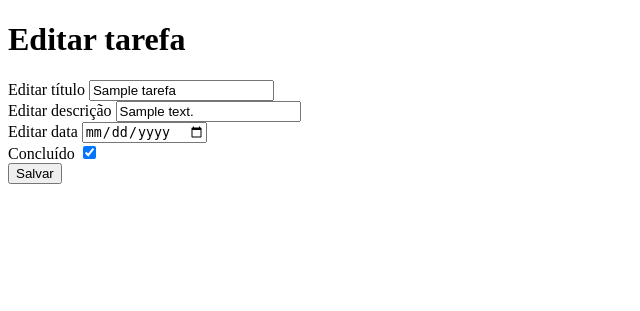
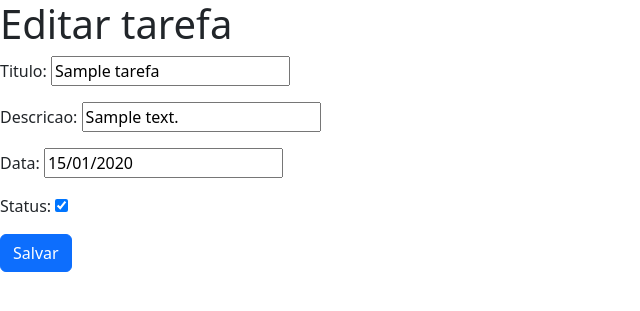
Before and after one commit to Beatriz09-hub/Controle-de-tarefas, a Django app: page /editar/1/ in a window 1280 px wide. Shown: the top 311 px of the page, without its empty margins (0-640 px from the left). Run offline with Django 5.2, Linux system fonts and the light colour scheme; tables that the repository leaves empty hold one stand-in row (values such as "Sample post").

Commit message:
Finalizando o Sistema

```diff
--- a/Templates/app_ControleDeTarefas/ControleDeTarefas.html
+++ b/Templates/app_ControleDeTarefas/ControleDeTarefas.html
@@ -18,10 +18,13 @@
         <p class="text-center">Gerencie suas tarefas!!</p>
 
         <table class="table mt-5 d-flex justify-content-center">
+
+            <div class="position-absolute top-0 end-0 m-3">
             <form method="POST" action="{% url 'logout' %}">
                 {% csrf_token %}
                 <button class="btn btn-danger">Sair</button>
             </form>
+        </div>
 
             <tr>
                 <th scope="col">#</th>
--- a/Templates/app_ControleDeTarefas/editar.html
+++ b/Templates/app_ControleDeTarefas/editar.html
@@ -6,7 +6,7 @@
         <title></title>
         <meta name="description" content="">
         <meta name="viewport" content="width=device-width, initial-scale=1">
-        <link rel="stylesheet" href="">
+        <link href="https://cdn.jsdelivr.net/npm/bootstrap@5.3.8/dist/css/bootstrap.min.css" rel="stylesheet" integrity="sha384-sRIl4kxILFvY47J16cr9ZwB07vP4J8+LH7qKQnuqkuIAvNWLzeN8tE5YBujZqJLB" crossorigin="anonymous">
     </head>
     <body>
 
@@ -16,22 +16,8 @@
 
         {% csrf_token %}
 
-        <div class="mb-3">
-            <label for="titulo" class="form-label"> Editar título</label>
-            <input type="text" class="form-control" id="titulo" value="{{ tarefa.titulo }}" name="titulo" placeholder="Digite o título da tarefa">
-        </div>
-        <div class="mb-3">
-            <label for="descricao" class="form-label"> Editar descrição</label>
-            <input type="text" class="form-control" id="descricao" value="{{ tarefa.descricao }}" name="descricao" placeholder="Digite a descrição da tarefa">
-        </div>
-        <div class="mb-3">
-            <label for="date" class="form-label"> Editar data </label>
-            <input type="date" class="form-control" id="date" value="{{ tarefa.data }}" name="data">
-        </div>
-        <div class="mb-3">
-            <label for="checkbox" class="form-label"> Concluído </label>
-            <input type="checkbox" class="form-check-input" id="checkbox" name="status" {% if tarefa.status %}checked{% endif %}>
-        </div>
+        {{ form.as_p }}
+
         <button type="submit" class="btn btn-primary" href="{% url 'tarefas' %}">Salvar</button>
 
     </form>
--- a/app_ControleDeTarefas/views.py
+++ b/app_ControleDeTarefas/views.py
@@ -26,11 +26,9 @@ def excluir(request,id):
 def editar(request, id):
 
     tarefa = Tarefa.objects.get(id=id)
+    form = TarefaForm(request.POST or None, instance=tarefa)
     if request.method == 'POST':
-        tarefa.titulo = request.POST.get('titulo')
-        tarefa.descricao = request.POST.get('descricao')
-        tarefa.data = request.POST.get('data')
-        tarefa.status = request.POST.get('status') == 'on'
-        tarefa.save()
-        return redirect('tarefas')
-    return render(request, 'app_ControleDeTarefas/editar.html', {'tarefa': tarefa})
+        if form.is_valid():
+            form.save()
+            return redirect('tarefas')
+    return render(request, 'app_ControleDeTarefas/editar.html', {'form': form, 'tarefa': tarefa})
```
Also changed, not shown: app_ControleDeTarefas/static/app_ControleDeTarefas/styles/ControleDeTarefas.css (line endings or trailing spaces).
